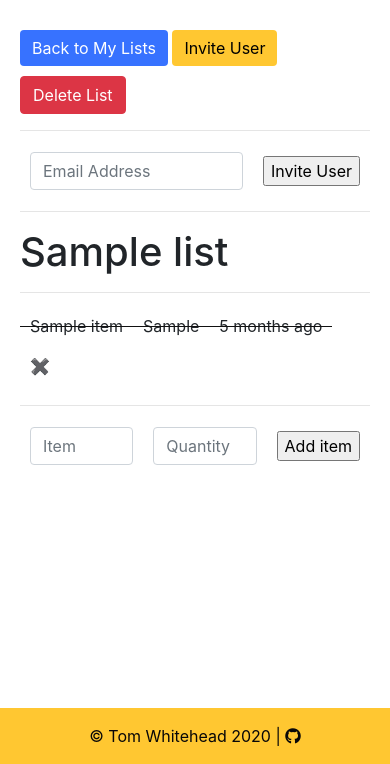
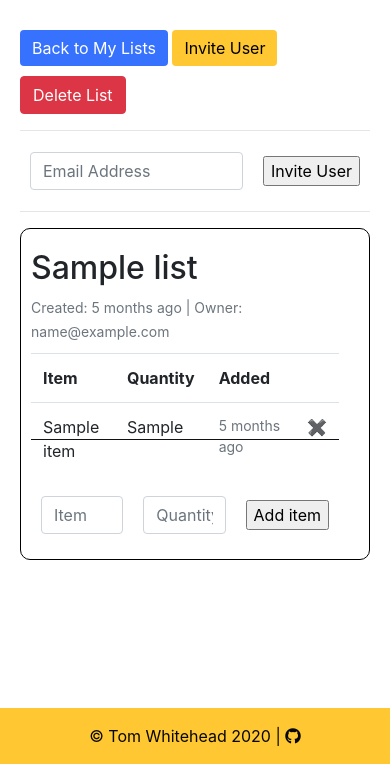
Before and after one commit to twhi/shopping-list, a Django app: page /list/1 in a window 390 px wide. Shown: the part 80-844 px from the top of the page. Run offline with Django 3.2, Linux system fonts and the light colour scheme; a user stored in the database is signed in; tables that the repository leaves empty hold one stand-in row (values such as "Sample post"); some libraries are stand-ins or nearby versions.

Commit message:
mobile optimisation

```diff
--- a/ShoppingList/static/base_static/base.css
+++ b/ShoppingList/static/base_static/base.css
@@ -66,6 +66,9 @@ nav, footer {
     color: #080708 !important;
 }
 
+#list-area {
+    margin-top: 10px;
+}
 
 .action-list-group {
     position: relative;
@@ -111,6 +114,7 @@ nav, footer {
 
 table {
     border-collapse: collapse;
+    margin: 0 auto;
 }
 
 td {
@@ -134,7 +138,7 @@ tr.found-item td:after {
 .menu-group {
     /* background-color: #f6f0ff; */
     border: 1px solid black;
-    padding: 20px;
+    padding: 20px 30px 20px 10px;
     border-radius: 10px;
     /* margin: 10px; */
   }
--- a/app/static/app_static/addItem.js
+++ b/app/static/app_static/addItem.js
@@ -6,28 +6,25 @@ function newItem() {
 }
 
 function clickedItem(x) {
-    var itemRow = x.children;
+    var itemRow = $(x).closest('tr')[0].children;
     return {
-        'itemName': itemRow[0].innerHTML,
-        'quantity': itemRow[1].innerHTML,
-        'timestamp': itemRow[3].innerHTML.trim(),
+        'itemName': itemRow[0].innerText,
+        'quantity': itemRow[1].innerText,
+        'timestamp': itemRow[4].innerText.trim(),
     }
 }
 
 function getAdjacentRow(row) {
-    var parentTable = $(row).closest('table')[0];
     var rowIndex = $(row).parent().index();
-
-    var itemTable = $(parentTable).prev()[0];
-    return item = $('#' + itemTable.id + ' tr').eq(rowIndex);
+    return item = $('#shopping-list tr').eq(rowIndex);
 }
 
 function clickedClose(x) {
     adjacentRow = getAdjacentRow(x);
     return {
-        'itemName': adjacentRow[0].children[0].innerHTML,
-        'quantity': adjacentRow[0].children[1].innerHTML,
-        'timestamp': adjacentRow[0].children[3].innerHTML.trim(),
+        'itemName': adjacentRow[0].children[0].innerText,
+        'quantity': adjacentRow[0].children[1].innerText,
+        'timestamp': adjacentRow[0].children[4].innerText.trim(),
     }
 }
 
@@ -50,7 +47,8 @@ $('body').on('click', '.click-area', function (e) {
             action: 'post'
         },
         success: function (response) {
-            $_this.toggleClass('found-item');
+            var parentRow = $_this.closest('tr')[0] //.toggleClass('found-item');
+            $(parentRow).toggleClass('found-item');
         },
         error: function (data) {
             alert('this failed');
@@ -70,8 +68,8 @@ $(document).on('submit', '#post-form', function (e) {
             action: 'post'
         },
         success: function (response) {
-            $('#shopping-list tbody').append('<tr class="click-area"><td>'+ response.item + '</td><td>' + response.quantity + '</td><td>' + response.date_created + '</td><td style="display:none;">' + response.timestamp + '</td></tr>');
-            $('#close-buttons tbody').append('<tr><td class="close-button">✖</td></tr>');
+            $('#shopping-list tbody').append('<tr><td style="word-break:break-all;"><div class="click-area">' + response.item + '</div></td><td><div class="click-area">' + response.quantity + '</div></td><td><small class="text-muted"><div class="click-area">' + response.date_created + '</div></small></td><td class="close-button">✖</td><td style="display:none;">' + response.timestamp + '</td></tr>');
+            // $('#close-buttons tbody').append('<tr><td class="close-button">✖</td></tr>');
         },
         error: function (data) {
             alert('this failed');
@@ -93,8 +91,6 @@ $('body').on('click', '.close-button', function (e) {
             action: 'delete'
         },
         success: function (response) {
-            removeRow($_this);
-            var r = 0;
             var rowIndex = $_this.parent().index();
             $_this.parent('tr').remove();
         },
--- /dev/null
+++ b/app/static/app_static/fetchList.js
@@ -0,0 +1,12 @@
+(function worker() {
+    $.ajax({
+        url: window.location.href + '/fetch_list/',
+        success: function(data) {
+            $("#list-area").html(data.shopping_list);
+        },
+        complete: function() {
+            setTimeout(worker.bind(null), 500000);
+        }
+
+    });
+})();
--- a/app/templates/detail.html
+++ b/app/templates/detail.html
@@ -14,13 +14,18 @@
     {% include 'invite_form.html' %}
     {% endif %}
 
-    <h1>{{ shopping_list.name }}</h1>
-    <hr>
+    <div class="row">
+        <div class="col-xl-6">
+
+            <div class="menu-group">
+                <h2>{{ shopping_list.name }}</h1>
+                    <small class="text-muted">Created: {{ shopping_list.date_created|naturaltime }} | Owner: {{ shopping_list.owner.email }}</small>
+
                     <div id="list-area">
                         {% include 'shopping_list_table.html' %}
                     </div>
-    <hr>
 
+                    {% comment %} New item form start {% endcomment %}
                     <table>
                         <form method="post" id="post-form" onsubmit="return false;">
                             {% csrf_token %}
@@ -31,26 +36,15 @@
                             </tr>
                         </form>
                     </table>
+                    {% comment %} New item form end {% endcomment %}
+            </div>
+        </div>
+    </div>
 
 </section>
 {% endblock content %}
 
 {% block scripts %}
 <script src="{% static 'app_static/addItem.js' %}"></script>
-
-<script>
-    (function worker() {
-        $.ajax({
-            url: window.location.href + '/fetch_list/',
-            success: function(data) {
-                $("#list-area").html(data.shopping_list);
-            },
-            complete: function() {
-                setTimeout(worker.bind(null), 5000);
-            }
-
-        });
-    })();
-</script>
-
+<script src="{% static 'app_static/fetchList.js' %}"></script>
 {% endblock scripts %}
--- a/app/templates/shopping_list_table.html
+++ b/app/templates/shopping_list_table.html
@@ -1,28 +1,32 @@
 {% load humanize %}
 
-<table id='shopping-list' class='inline-table'>
+
+
+
+<table class="table" id='shopping-list'>
     <tbody>
+        <tr>
+            <th>Item</th>
+            <th>Quantity</th>
+            <th>Added</th>
+            <th></th>
+        </tr>
+
         {% for item in items %}
-        {% if item.found %}<tr class="found-item click-area">{% else %}
-        <tr class="click-area">{% endif %}
-            <td>{{ item.name }}</td>
-            <td>{{ item.quantity }}</td>
-            <td>{{ item.date_created|naturaltime }}</td>
-            <td style="display:none;"> {{ item.date_created|date:"c" }}</td>
+        {% if item.found %}<tr class="found-item">{% else %}
+        <tr>{% endif %}
+            <td>
+                <div class="click-area">{{ item.name }}</div>
+            </td>
+            <td>
+                <div class="click-area">{{ item.quantity }}</div>
+            </td>
+            <td><small class="text-muted">
+                    <div class="click-area">{{ item.date_created|naturaltime }}</div>
+                </small></td>
+            <td class="close-button">✖</td>
+            <td style="display:none;">{{ item.date_created|date:"c" }}</td>
         </tr>
         {% endfor %}
     </tbody>
 </table>
-
-<table id='close-buttons' class='inline-table'>
-    <form>
-        {% csrf_token %}
-        <tbody>
-            {% for item in items %}
-            <tr>
-                <td class="close-button">✖</td>
-            </tr>
-            {% endfor %}
-        </tbody>
-    </form>
-</table>
--- a/app/views.py
+++ b/app/views.py
@@ -6,7 +6,7 @@ from django.contrib.auth.views import LoginView
 from django.contrib.humanize.templatetags.humanize import naturaltime
 from django.contrib.messages.views import SuccessMessageMixin
 from django.http import JsonResponse, HttpResponseForbidden, Http404, HttpResponse
-from django.shortcuts import render
+from django.shortcuts import render, redirect
 from django.urls import reverse
 from django.urls import reverse_lazy
 from django.utils.crypto import get_random_string
@@ -23,7 +23,6 @@ from .forms import SignUpForm, NewItemForm, InviteUserForm, LoginForm
 from datetime import datetime
 from urllib.parse import parse_qs
 import json
-
 
 class UserOwnsShoppingListMixin(UserPassesTestMixin):
     def test_func(self):
@@ -46,8 +45,14 @@ class ShoppingListDeleteView(UserOwnsShoppingListMixin, DeleteView):
         return obj
 
 
-class HomepageDisplayView(TemplateView):
+class HomepageDisplayView(UserPassesTestMixin, TemplateView):
     template_name = 'index.html'
+
+    def test_func(self):
+        return not self.request.user.is_authenticated
+
+    def handle_no_permission(self):
+        return redirect('my_lists')
 
     def get_context_data(self, **kwargs):
         context = super().get_context_data(**kwargs)
```
Also changed, not shown: static/base_static/base.css (+73 -19 lines). Lines whose indentation alone changed are shown as unchanged.
